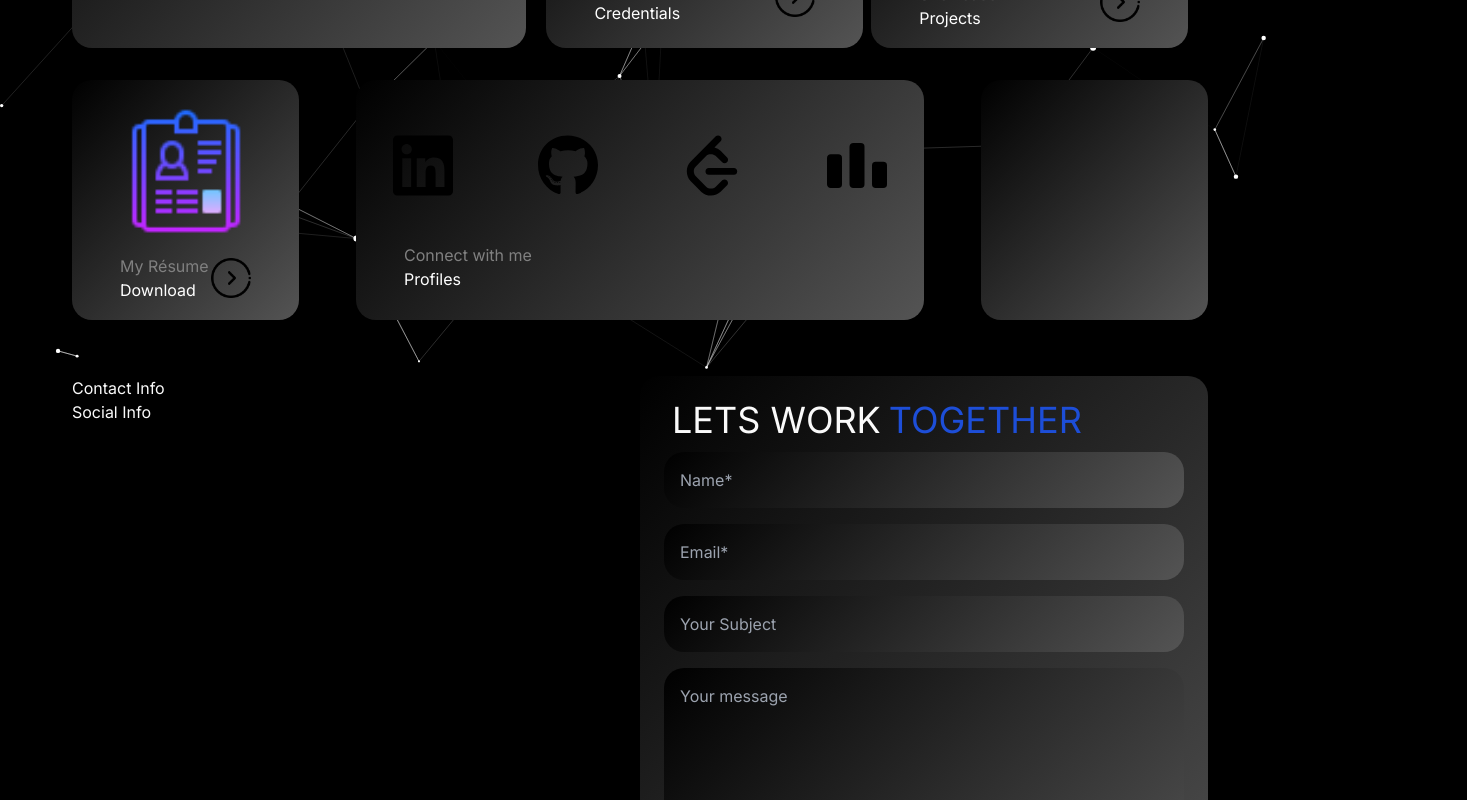
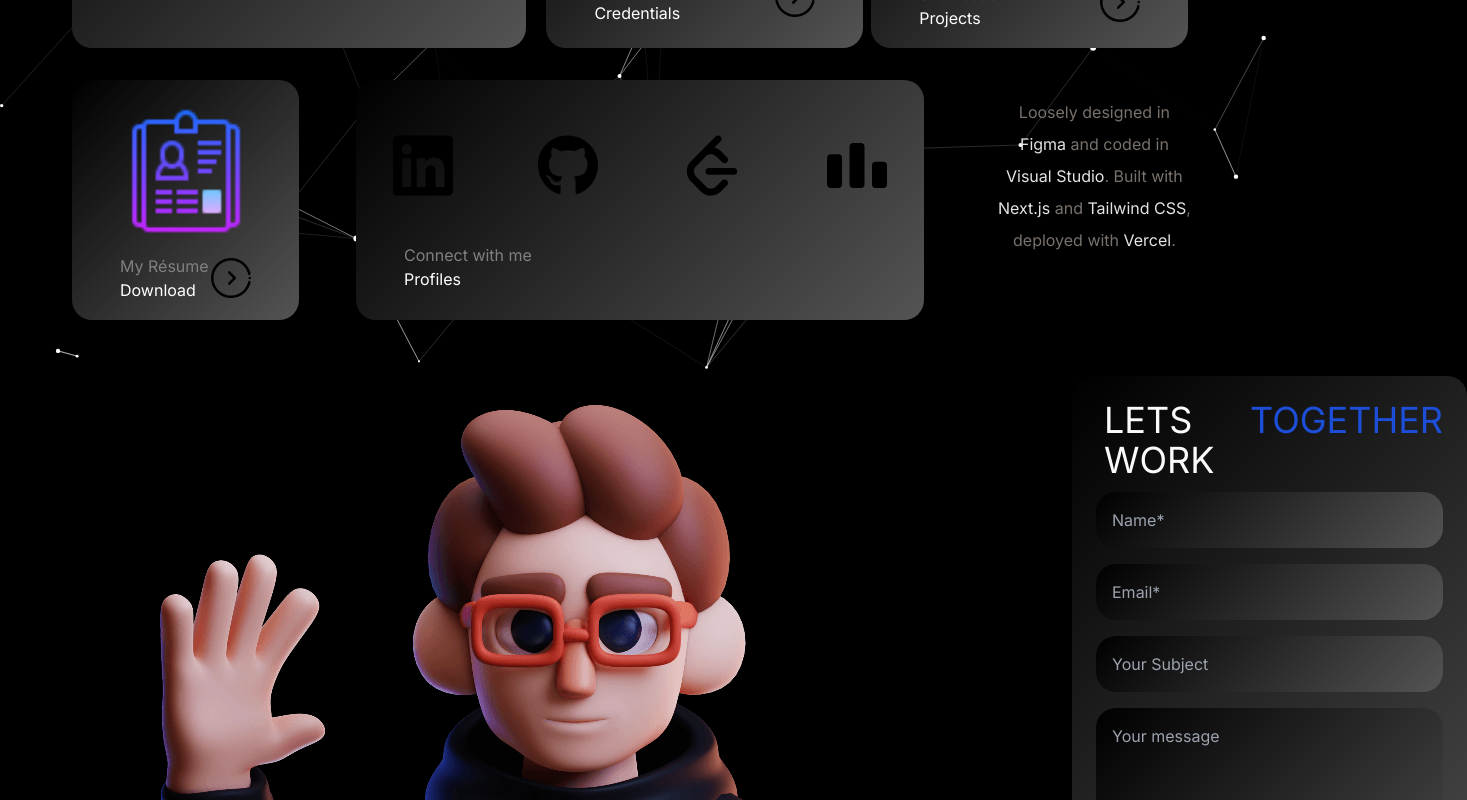
Before and after one commit to PriyanshuJain13/portfolio-new, a Next.js app: page / in a window 1280 px wide. Shown: the part 420-1220 px from the top of the page, 1467 px wide, since content can reach past the window. Built offline with nearby package versions, Linux system fonts and the light colour scheme.

Commit message:
completed Home Page

```diff
--- a/app/globals.css
+++ b/app/globals.css
@@ -93,3 +93,7 @@ body {
   color: #353434;
   cursor: pointer;
 }
+
+.site-desc a:hover{
+  color:aqua;
+}
--- a/components/Contact.jsx
+++ b/components/Contact.jsx
@@ -1,16 +1,11 @@
 import React from 'react'
+import Image from 'next/image'
+import dev from "@assets/dev.png"
 
 const Contact = () => {
   return (
     <div className='text-neutral-50 flex flex-col justify-between md:flex-row'>
-      <div className="flex flex-row md:flex-col">
-        <div>
-          Contact Info
-        </div>
-        <div>
-          Social Info
-        </div>
-      </div>
+      <Image src={dev}/>
       <div className="w-full md:w-1/2">
         <div className="blackBox flex flex-col p-6 space-y-3">
           <div className='flex flex-row space-x-2 text-4xl ml-2'><h1>LETS WORK</h1><h1 className='text-blue-700'>TOGETHER</h1></div>
--- a/components/HomeBody.jsx
+++ b/components/HomeBody.jsx
@@ -157,7 +157,14 @@ const HomeBody = () => {
           </div>
         </div>
 
-        <div className="blackBox w-full sm:w-1/4 xl:w-1/5 h-60"></div>
+        <div className="w-full sm:w-1/4 xl:w-1/5 h-60 p-4 text-center leading-loose text-stone-500 site-desc ">
+          <p>
+            Loosely designed in <a target="_blank" href="https://www.figma.com/" className="text-zinc-200">Figma</a> and coded
+            in <a target="_blank" href="https://code.visualstudio.com" className="text-zinc-200">Visual Studio</a>. Built with{" "}
+            <a target="_blank" href="https://nextjs.org" className="text-zinc-200">Next.js</a> and{" "}
+            <a target="_blank" href="https://tailwindcss.com" className="text-zinc-200">Tailwind CSS</a>, deployed with <a target="_blank" href="https://vercel.com" className="text-zinc-200">Vercel</a>.
+          </p>
+        </div>
       </div>
     </div>
   );
```
Also changed, not shown: assets/dev.png (added).
